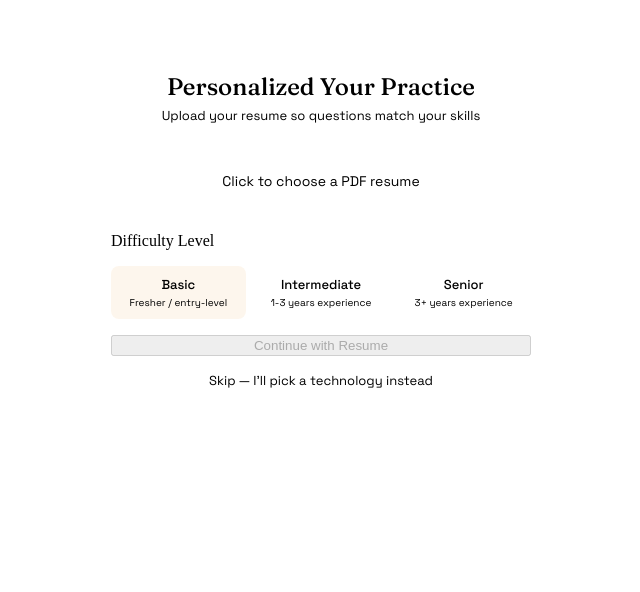
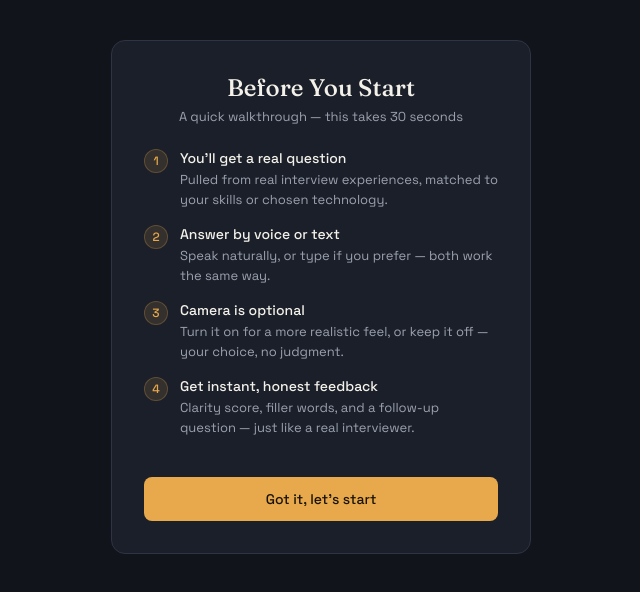
Before and after one commit to Dimple-Saini06/mockmate, a React (Vite) app in the folder frontend/: page / in a window 1280 px wide. Shown: the top 592 px of the page, without its empty margins (319-959 px from the left). Built offline with nearby package versions, Linux system fonts and the light colour scheme.

Commit message:
Practice/familiarization mode UI (walkthrough before real session)

```diff
--- a/frontend/src/Auth.css
+++ b/frontend/src/Auth.css
@@ -255,3 +255,49 @@
   color: var(--accent);
   background: rgba(232, 169, 76, 0.08);
 }
+
+/* practice intro / walkthrough */
+.intro-steps {
+  display: flex;
+  flex-direction: column;
+  gap: 16px;
+  margin: 8px 0 24px 0;
+}
+
+.intro-step {
+  display: flex;
+  gap: 12px;
+  align-items: flex-start;
+}
+
+.intro-step-number {
+  flex-shrink: 0;
+  width: 24px;
+  height: 24px;
+  border-radius: 50%;
+  background: rgba(232, 169, 76, 0.12);
+  color: var(--accent);
+  border: 1px solid rgba(232, 169, 76, 0.25);
+  display: flex;
+  align-items: center;
+  justify-content: center;
+  font-family: "Space Grotesk", sans-serif;
+  font-size: 12px;
+  font-weight: 500;
+}
+
+.intro-step-title {
+  font-family: "Space Grotesk", sans-serif;
+  font-size: 14px;
+  font-weight: 500;
+  color: var(--text-primary);
+  margin: 0 0 3px 0;
+}
+
+.intro-step-desc {
+  font-family: "Space Grotesk", sans-serif;
+  font-size: 13px;
+  color: var(--text-secondary);
+  margin: 0;
+  line-height: 1.5;
+}
--- /dev/null
+++ b/frontend/src/Practiceintro.jsx
@@ -0,0 +1,49 @@
+import './Auth.css';
+
+const STEPS = [
+  {
+    title: "You'll get a real question",
+    description: "Pulled from real interview experiences, matched to your skills or chosen technology."
+  },
+  {
+    title: "Answer by voice or text",
+    description: "Speak naturally, or type if you prefer — both work the same way."
+  },
+  {
+    title: "Camera is optional",
+    description: "Turn it on for a more realistic feel, or keep it off — your choice, no judgment."
+  },
+  {
+    title: "Get instant, honest feedback",
+    description: "Clarity score, filler words, and a follow-up question — just like a real interviewer."
+  }
+];
+
+
+export default function Practiceintro({ onReady }){
+    return(
+        <div className="setup-card">
+            <h2 className='setup-title'>Before You Start</h2>
+            <p className='setup-subtitle'>A quick walkthrough — this takes 30 seconds</p>
+
+            <div className="intro-steps">
+                {
+                    STEPS.map((step,i)=>(
+                        <div className="intro-step" key={i}>
+                            <div className="intro-step-number">{i+1}</div>
+                            <div>
+                                <p className='intro-step-title'>{step.title}</p>
+                                <p className='intro-step-desc'>{step.description}</p>
+                            </div>
+                        </div>
+                    ))}
+            </div>
+
+            <button className="btn btn-primary setup-submit" onClick={onReady}>
+                Got it, let's start
+            </button>
+        </div>
+
+
+    );
+}
--- a/frontend/src/main.jsx
+++ b/frontend/src/main.jsx
@@ -1,11 +1,14 @@
 import { StrictMode } from 'react'
 import { createRoot } from 'react-dom/client'
+import './App.css'
 // import App from './App.jsx'
-import ResumeUpload from './ResumeUpload.jsx'
+// import ResumeUpload from './ResumeUpload.jsx'
+import Practiceintro from './Practiceintro.jsx'
 
 createRoot(document.getElementById('root')).render(
   <StrictMode>
     {/* <App /> */}
-    <ResumeUpload  onContinue={(data) => console.log('Continue clicked with:', data)}  />
+    {/* <ResumeUpload /> */}
+    <Practiceintro onReady={() => console.log('Ready clicked!')} />
   </StrictMode>,
 )
```
